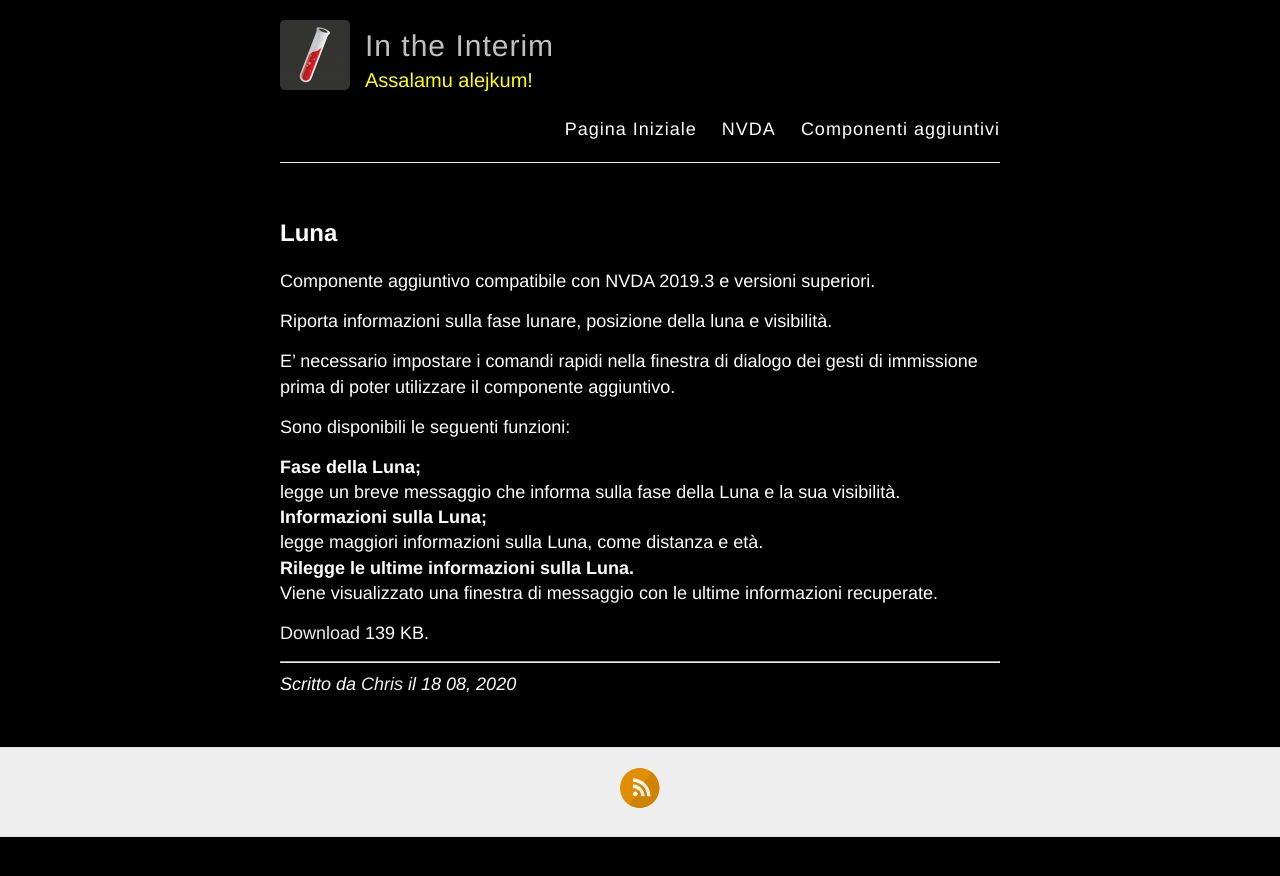
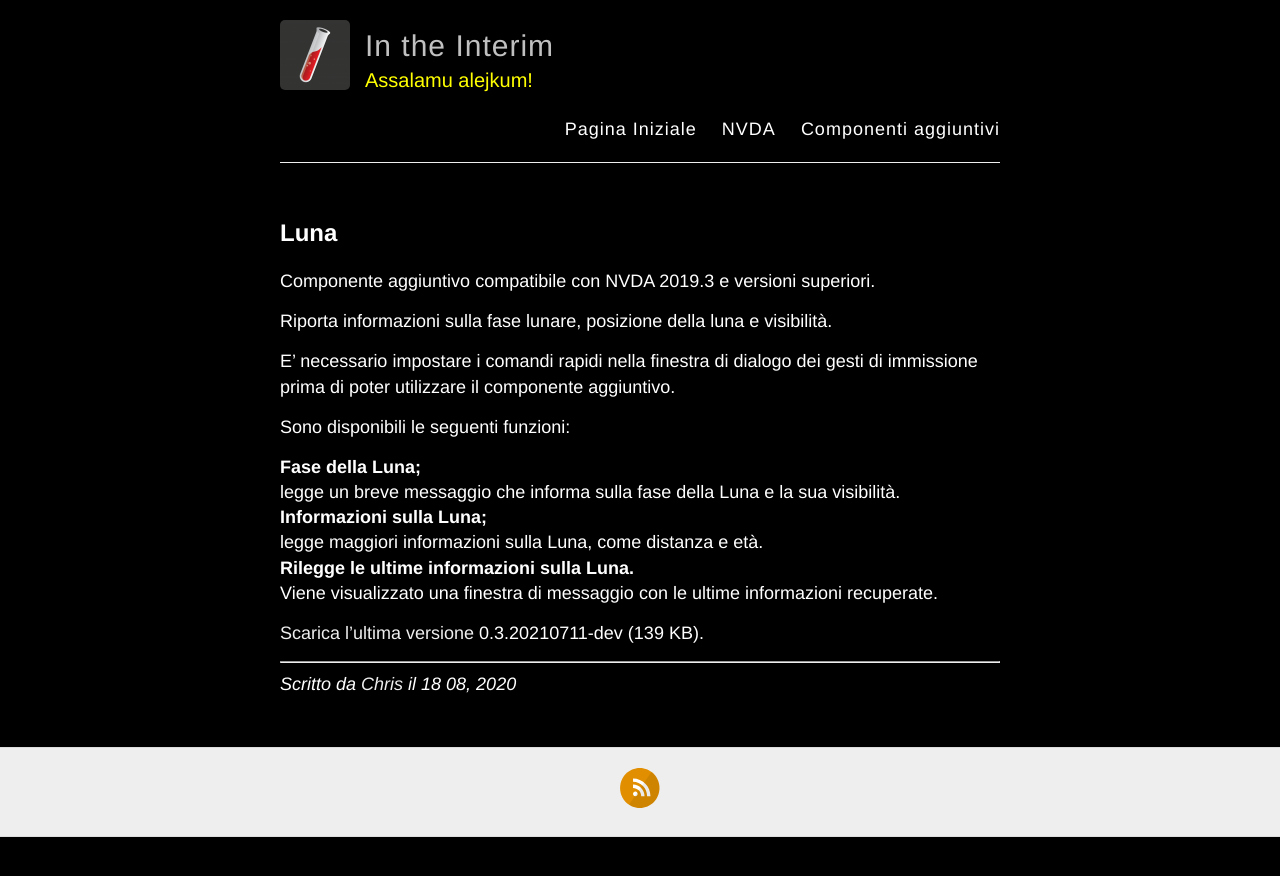
Before and after one commit to Christianlm/Christianlm.github.io, a Jekyll site: the page built from _posts/2020-8-18-luna.md, in a window 1280 px wide. Shown: the top 876 px of the page. Built offline with Jekyll 4.4.1, drawn with Linux system fonts in a browser that asks for light colours.

Commit message:
Updated addons downloads

```diff
--- a/_posts/2020-8-18-luna.md
+++ b/_posts/2020-8-18-luna.md
@@ -21,6 +21,10 @@ Sono disponibili le seguenti funzioni:
 <dt><strong>Rilegge le ultime informazioni sulla Luna.</strong></dt>
 <dd>Viene visualizzato una finestra di messaggio   con le ultime informazioni recuperate.</dd></dl>
 
-[Download](https://github.com/Christianlm/Luna/releases/download/v0.3.20200818/luna-0.3.20200818-dev.nvda-addon) 139 KB.
+[Scarica l'ultima versione](https://github.com/Christianlm/Luna/releases/download/0.3.20210711-dev/luna-0.3.20210711-dev.nvda-addon) 0.3.20210711-dev (139 KB).
+
+<audio autoplay="autoplay" preload="auto">
+<source src="https://Christianlm.github.io/waves/0001.wav" type="audio/wav" />
+</audio>
 
 ---
```
Also changed, not shown: _posts/2020-1-28-qrVocabulary.md (+1 -1 lines), _posts/2020-9-3-promemoria.md (+4 -0 lines), 4 other files.
